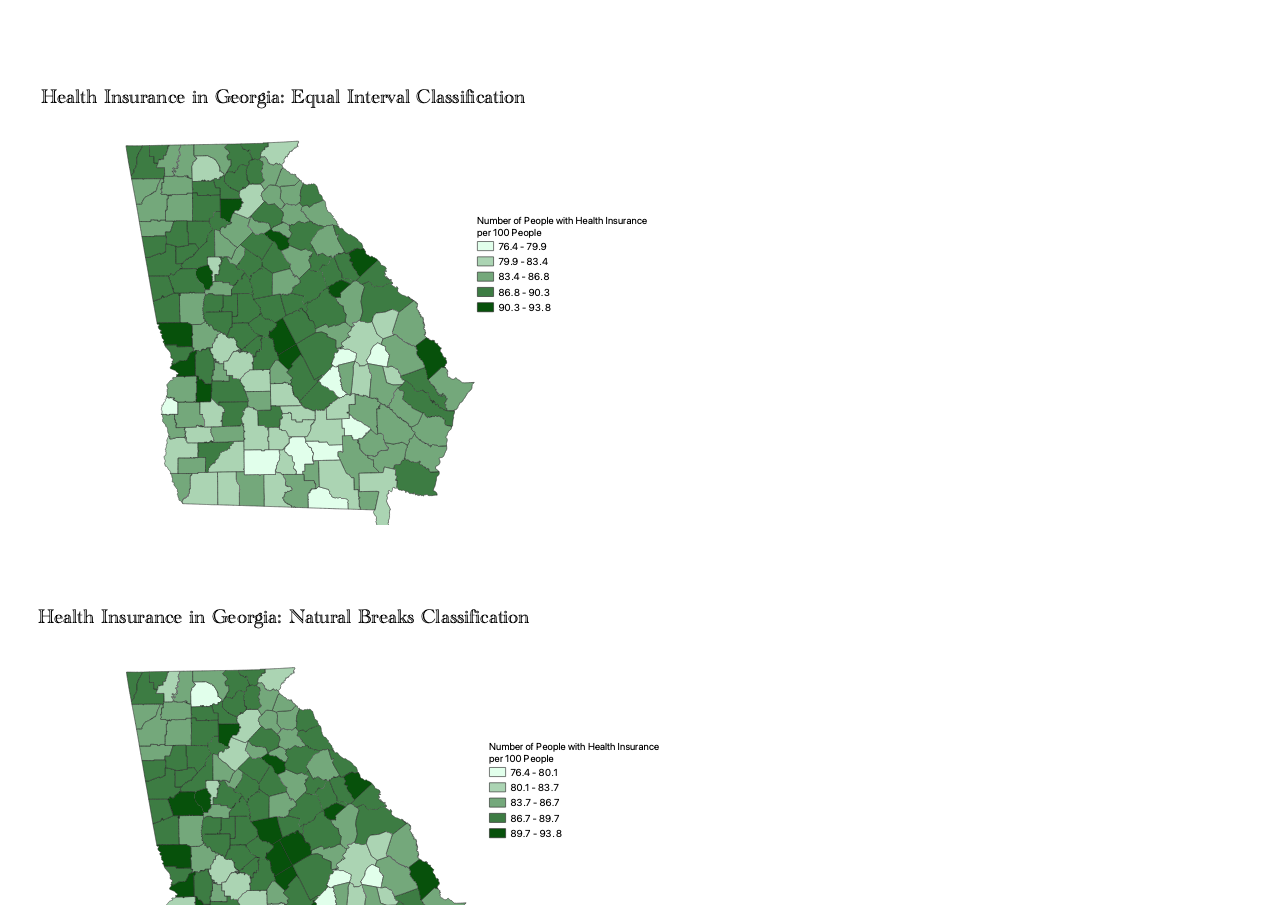
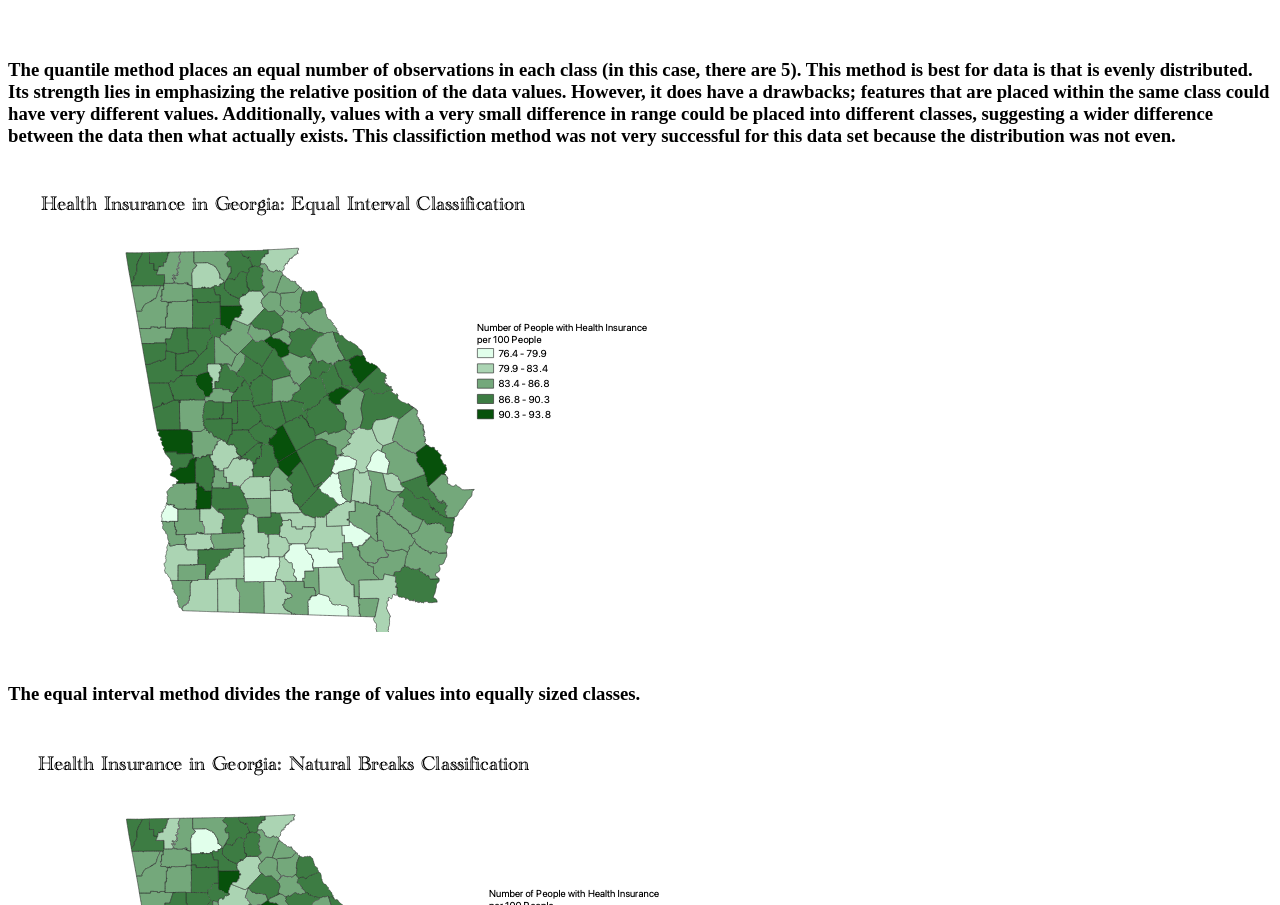
Before and after one commit to livicd/HW6-2, a plain HTML site: page index.html in a window 1280 px wide. Shown: the part 669-1574 px from the top of the page. Drawn offline with Linux system fonts and the light colour scheme.

Commit message:
Update index.html

```diff
--- a/index.html
+++ b/index.html
@@ -11,9 +11,9 @@
     <h2>Explanation of the Ratio</h2>
     <h3>I chose to look at the ratio of people with health insurance compared to the total population of a county. This ratio is more useful than a simple count because it takes into account the difference in population between different counties. I chose to do the ratio per 100 people because I thought that would make it less technical, and the numbers would be easier to understand. However, I left decimals in the legend because I wanted to be as specific as possible. </h3>
     <img src="QuantileMap.png", alt="">
-    <h3></h3>
+    <h3>The quantile method places an equal number of observations in each class (in this case, there are 5). This method is best for data is that is evenly distributed. Its strength lies in emphasizing the relative position of the data values. However, it does have a drawbacks; features that are placed within the same class could have very different values. Additionally, values with a very small difference in range could be placed into different classes, suggesting a wider difference between the data then what actually exists. This classifiction method was not very successful for this data set because the distribution was not even.  </h3>
     <img src="EqualIntervalMap.png", alt="">
-    <h3></h3>
+    <h3>The equal interval method divides the range of values into equally sized classes.</h3>
     <img src="NaturalBreaksMap.png", alt="">
     <h3></h3>
 </body>
```
